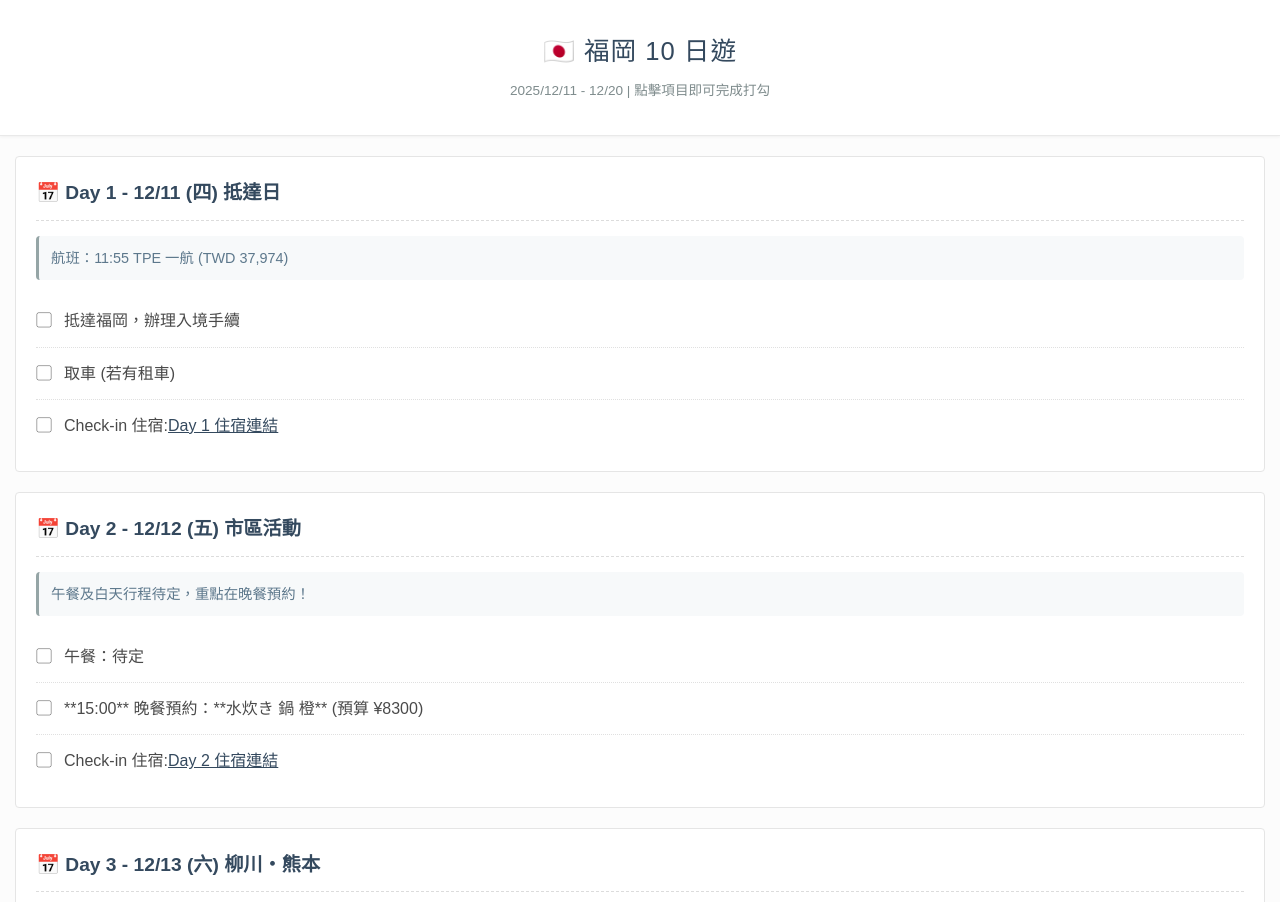
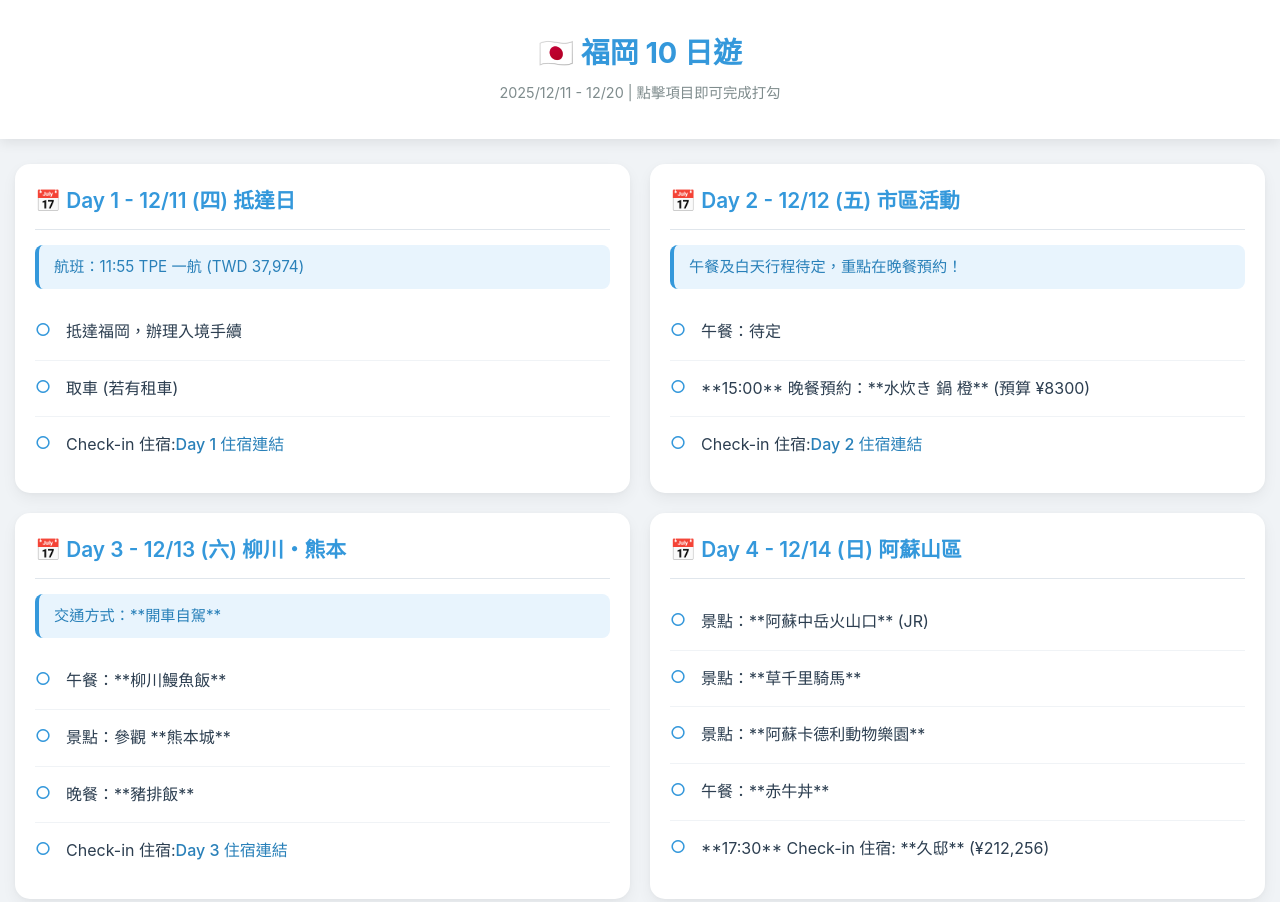
Before and after one commit to coconutPigpen/travel_tool, a plain HTML site: page index.html in a window 1280 px wide. Shown: the top 902 px of the page. Drawn offline with Linux system fonts and the light colour scheme.

Commit message:
Update style.css
ask for pro style

```diff
--- a/style.css
+++ b/style.css
@@ -1,78 +1,90 @@
 /* -------------------------------------- */
-/* 基礎設定 - 文青基調：柔和灰、高留白 */
+/* 基礎設定 - 專業、現代感 */
 /* -------------------------------------- */
 body {
-    font-family: 'Hiragino Sans', 'Hiragino Kaku Gothic Pro', 'メイリオ', Meiryo, sans-serif;
-    background-color: #fcfcfc; /* 接近純白的背景，增加留白感 */
+    font-family: -apple-system, BlinkMacSystemFont, "Segoe UI", Roboto, Oxygen, Ubuntu, Cantarell, "Fira Sans", "Droid Sans", "Helvetica Neue", sans-serif;
+    background-color: #f0f3f6; /* 淺灰色背景，提供層次感 */
     margin: 0;
     padding: 0;
-    color: #4a4a4a; /* 深藍灰文字 */
-    line-height: 1.7; /* 增加行距，更舒適閱讀 */
+    color: #2c3e50; /* 深藍灰文字 */
+    line-height: 1.6;
+    transition: background-color 0.3s;
 }
 
 /* -------------------------------------- */
-/* 標頭 - 簡潔、低調 */
+/* 標頭 - 俐落、高對比 */
 /* -------------------------------------- */
 header {
     background-color: #ffffff; /* 白色標頭 */
-    color: #34495e; /* 深藍灰文字 */
+    color: #2c3e50;
     padding: 30px 15px 20px;
     text-align: center;
-    box-shadow: 0 1px 3px rgba(0, 0, 0, 0.05); /* 極柔和陰影 */
-    border-bottom: 1px solid #e9e9e9; /* 淺分隔線 */
+    box-shadow: 0 4px 12px rgba(0, 0, 0, 0.08); /* 乾淨俐落的陰影 */
+    position: sticky; /* 標頭固定 */
+    top: 0;
+    z-index: 100;
 }
 
 header h1 {
     margin: 0;
-    font-size: 1.6em;
-    letter-spacing: 1px;
-    font-weight: 500;
+    font-size: 1.8em;
+    font-weight: 700;
+    color: #3498db; /* 突出主題色 */
 }
 
 header p {
     margin-top: 5px;
-    font-size: 0.85em;
-    color: #7f8c8d; /* 淺灰次要文字 */
-    opacity: 1;
+    font-size: 0.9em;
+    color: #7f8c8d;
 }
 
 .itinerary-container {
-    padding: 20px 15px; /* 增加邊距留白 */
+    padding: 25px 15px;
     display: grid;
     grid-template-columns: 1fr;
     gap: 20px;
 }
 
 /* -------------------------------------- */
-/* 日期卡片 - 簡約邊框，移除強烈陰影 */
+/* 日期卡片 - 深度與動畫 */
 /* -------------------------------------- */
 .day-card {
     background-color: #ffffff;
-    border-radius: 4px; /* 偏直角邊角 */
+    border-radius: 15px; /* 更圓潤的圓角 */
     padding: 20px;
-    box-shadow: none; /* 移除陰影 */
-    border: 1px solid #e5e5e5; /* 淺灰色細邊框，突出內容 */
+    /* 精緻的多層次陰影，增加深度感 */
+    box-shadow:
+        0 6px 15px rgba(0, 0, 0, 0.05),
+        0 1px 4px rgba(0, 0, 0, 0.03);
+    border: none;
+    transition: transform 0.3s ease, box-shadow 0.3s ease;
+}
+
+/* 增加互動感，滑過/點擊時微提升 */
+.day-card:hover {
+    box-shadow: 0 8px 20px rgba(0, 0, 0, 0.1);
+    transform: translateY(-2px);
 }
 
 .day-card h2 {
-    color: #34495e; /* 使用深藍灰作為主題色 */
-    font-size: 1.2em;
+    color: #3498db; /* 現代藍色強調 */
+    font-size: 1.3em;
     margin-top: 0;
-    border-bottom: 1px dashed #dcdcdc; /* 虛線分隔，文青感 */
-    padding-bottom: 10px;
+    border-bottom: 1px solid #e0e6ec; /* 淺分隔線 */
+    padding-bottom: 12px;
     margin-bottom: 15px;
     font-weight: 600;
 }
 
-/* 備註/提醒 區塊 - 低飽和度 */
+/* 備註/提醒 區塊 - 簡潔提示 */
 .note {
-    background-color: #f7f9fa; /* 極淺藍灰背景 */
-    color: #5d788c; /* 柔和的提示文字顏色 */
-    padding: 10px 12px;
-    border-radius: 4px;
+    background-color: #e8f4fd; /* 淺藍色背景，高亮提示 */
+    color: #2980b9;
+    padding: 10px 15px;
+    border-radius: 8px;
     margin-bottom: 15px;
-    font-size: 0.9em;
-    border-left: 3px solid #95a5a6; /* 柔和的淺灰色邊條 */
+    font-size: 0.95em;
+    border-left: 4px solid #3498db; /* 藍色邊條 */
 }
 
 /* -------------------------------------- */
@@ -85,34 +97,76 @@ header p {
 }
 
 .task-list li {
-    padding: 12px 0;
+    padding: 15px 0;
     cursor: pointer;
     position: relative;
-    transition: all 0.2s;
+    transition: all 0.3s ease;
     font-size: 1em;
     display: flex;
-    align-items: flex-start; /* 讓內容對齊頂部 */
-    border-bottom: 1px dotted #e0e0e0; /* 點狀分隔線 */
+    align-items: flex-start;
+    border-bottom: 1px solid #f0f3f6; /* 極淺分隔線 */
+
 }
 
 .task-list li:last-child {
     border-bottom: none;
 }
 
+.task-list li:active {
+    background-color: #fafbfd; /* 點擊時的微反饋 */
+}
+
 .task-list a {
-    color: #34495e; /* 連結顏色 */
-    text-decoration: underline;
+    color: #2980b9; /* 連結顏色 */
+    text-decoration: none; /* 移除下劃線，更簡潔 */
+    font-weight: 500;
 }
 
 /* 點擊完成的樣式 */
 .task-list li.done {
-    text-decoration: line-through;
-    color: #b0c4de; /* 柔和的淺灰色 */
+    text-decoration: none; /* 完成後只用顏色區分，不強迫使用刪除線 */
+    color: #aeb6bf;
     background-color: transparent;
 }
 
-/* 待辦方塊與完成符號 */
+/* 待辦方塊與完成符號 - 現代符號 */
 .task-list li:not(.done)::before {
-    content: '▢'; /* 簡潔的方塊 */
-    margin-right: 12px;
-    font-
+    content: '○'; /* 簡約空心圓 */
+    margin-right: 15px;
+    font-size: 1.1em;
+    line-height: 1.2;
+    color: #3498db; /* 突出待辦目標 */
+}
+
+.task-list li.done::before {
+    content: '●'; /* 實心圓或 •，表示完成但低調 */
+    margin-right: 15px;
+    font-size: 1.1em;
+    color: #aeb6bf;
+    line-height: 1.2;
+}
+
+
+/* -------------------------------------- */
+/* 預算區塊 */
+/* -------------------------------------- */
+.budget-section {
+    border-left: 5px solid #e67e22;
+    text-align: center;
+    margin-top: 30px;
+    padding: 25px 15px;
+    background-color: #fcfcfc;
+    border-radius: 15px;
+    box-shadow: 0 4px 10px rgba(0, 0, 0, 0.05);
+}
+
+.budget-section h2 {
+    color: #e67e22;
+}
+
+/* 媒體查詢：平板及以上尺寸 */
+@media (min-width: 768px) {
+    .itinerary-container {
+        grid-template-columns: 1fr 1fr;
+    }
+}
```
